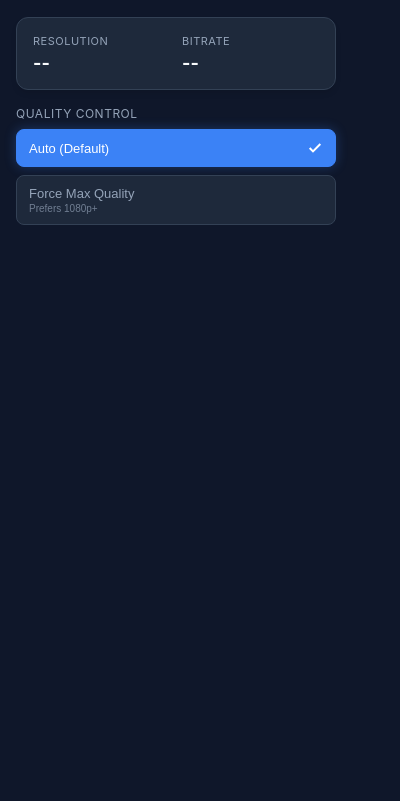
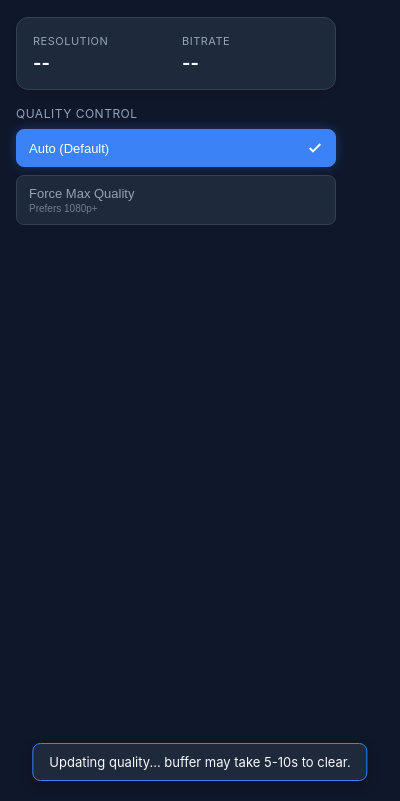
Before and after one commit to Chaseos/ParamountQualityPlus, a browser extension: page popup.html in a window 400 px wide. Both pictures are taken after a click on the button "Auto (Default)". Shown: the part 43-844 px from the top of the page. Drawn offline with Linux system fonts and the light colour scheme.

Commit message:
feat: introduce toast notifications for user feedback and update extension name in manifest

```diff
--- a/popup.html
+++ b/popup.html
@@ -247,6 +247,33 @@
       display: inline-block;
       margin-right: 6px;
     }
+
+    /* Toast Notification */
+    .toast {
+      position: fixed;
+      bottom: 20px;
+      left: 50%;
+      transform: translateX(-50%) translateY(20px);
+      background-color: var(--card-bg);
+      color: var(--text-main);
+      padding: 10px 16px;
+      border-radius: 8px;
+      box-shadow: 0 4px 12px rgba(0, 0, 0, 0.3);
+      border: 1px solid var(--accent);
+      font-size: 13px;
+      z-index: 100;
+      opacity: 0;
+      transition: all 0.3s cubic-bezier(0.68, -0.55, 0.27, 1.55);
+      pointer-events: none;
+      width: max-content;
+      max-width: 90%;
+      text-align: center;
+    }
+
+    .toast.visible {
+      transform: translateX(-50%) translateY(0);
+      opacity: 1;
+    }
   </style>
 </head>
 
@@ -309,6 +336,11 @@
       <span class="notice-icon">ℹ️</span>
       This stream does not have quality options available. This may be a live stream or recently uploaded content.
     </div>
+
+    <!-- Toast Notification -->
+    <div id="toast" class="toast">
+      Settings saved. Changes may take a few seconds...
+    </div>
   </div>
 
   <script src="popup.js"></script>
--- a/popup.js
+++ b/popup.js
@@ -55,6 +55,23 @@ function setMode(forceMax, forcedId) {
     });
 
     updateSelectionUI();
+
+    // Show feedback
+    showToast("Updating quality... buffer may take 5-10s to clear.");
+}
+
+function showToast(msg) {
+    const toast = document.getElementById('toast');
+    if (!toast) return;
+
+    toast.textContent = msg;
+    toast.classList.add('visible');
+
+    // Hide after 3s
+    if (toast.timeout) clearTimeout(toast.timeout);
+    toast.timeout = setTimeout(() => {
+        toast.classList.remove('visible');
+    }, 3500);
 }
 
 function updateSelectionUI() {
```
Also changed, not shown: manifest.json.
